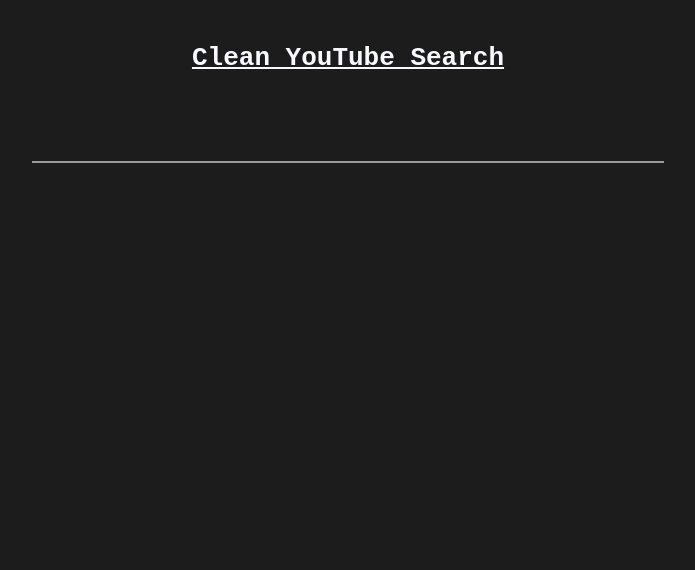
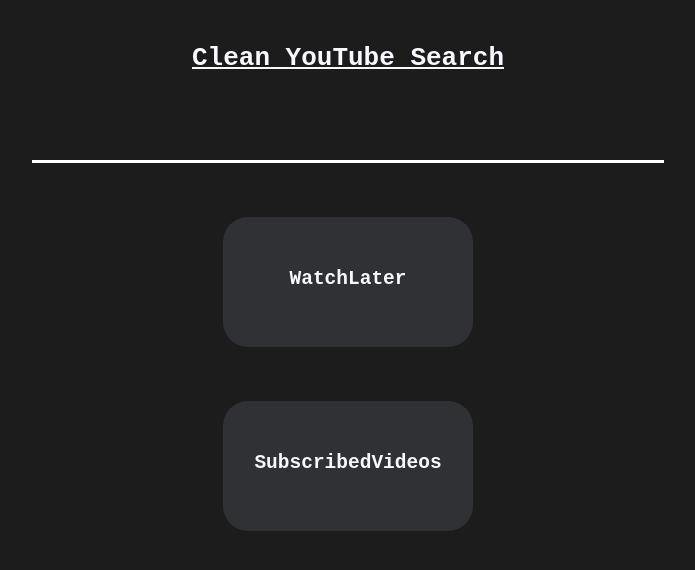
Before and after one commit to SpeedyNurBesser/cleanYouTubeSearch, a plain HTML site: page index.html in a window 1280 px wide. Shown: the whole page, without its empty margins (292-987 px from the left). Drawn offline with Linux system fonts and the light colour scheme.

Commit message:
basically finished

```diff
--- a/index.html
+++ b/index.html
@@ -3,7 +3,6 @@
 <head>
     <title>Clean YouTube Search</title>
     <style>
-
 
         body{
             background-color: #1c1c1c
@@ -67,30 +66,77 @@
           border-image-slice: 1;
         }
 
+        .card {
+            padding: 100px 0 0 0;
+            height: 30px;
+            width: 250px;
+            background-color: rgb(48, 49, 52);
+            border-radius: 25px;
+            cursor: pointer;
+            margin: auto;
+        }
+
     </style>
 </head>
 
-<body>
+<body onload="clearSearch()">
     <br>
-    <h1 onclick="titleClick()"> Clean YouTube Search</h1>
+    <h1 onclick="clickTitle()"> Clean YouTube Search</h1>
     <br>
 
     <div class="search">
-        <input type="input" autocomplete="off" onkeydown="enterSearch()" class="search_field" placeholder="name" name="name" id='name'/>
+        <input type="input" autofocus onkeydown="enterSearch()" class="search_field" name="search_field" id='search_field'/>
+    </div>
+
+    <br>
+    <br>
+    <br>
+
+    <div onclick="clickWatchLater()" class="card" id="WatchLater">
+        <h2 style="color: ghostwhite; font-family: monospace; position: relative; bottom: 65px; text-align: center;">WatchLater</h2>
+            <!-- You might want to insert YouTube's Watch Later Playlist Icon here. -->
+    </div>
+
+    <br>
+    <br>
+    <br>
+
+    <div onclick="clickSubscribedVideos()" class="card" id="SubscribedVideos">
+        <h2 style="color: ghostwhite; font-family: monospace; position: relative; bottom: 65px; text-align: center;">SubscribedVideos</h2>
     </div>
 
 
     <script>
-        function titleClick() {
+        window.addEventListener( "pageshow", function ( event ) {
+            var historyTraversal = event.persisted ||
+                         ( typeof window.performance != "undefined" &&
+                              window.performance.navigation.type === 2 );
+            if ( historyTraversal ) {
+                clearSearch();
+            }
+        });
+
+        function clearSearch() {
+            document.getElementById("search_field").value = ""
+        }
+
+        function clickTitle() {
             location.reload();
         }
 
         function enterSearch() {
-            console.log(event.key)
             if (event.key === "Enter") {
-                console.log("Success")
+                let searchField = document.getElementById("search_field").value;
+                window.open("https://www.youtube.com/results?search_query=" + searchField, "_self");
             }
         }
 
+        function clickSubscribedVideos() {
+            window.open("https://www.youtube.com/feed/subscriptions", "_self");
+        }
+
+        function clickWatchLater() {
+            window.open("https://www.youtube.com/playlist?list=WL", "_self");
+        }
     </script>
 </body>
```
